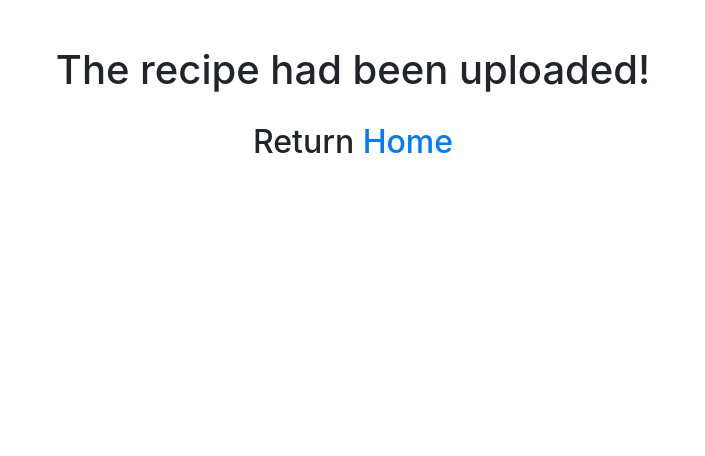
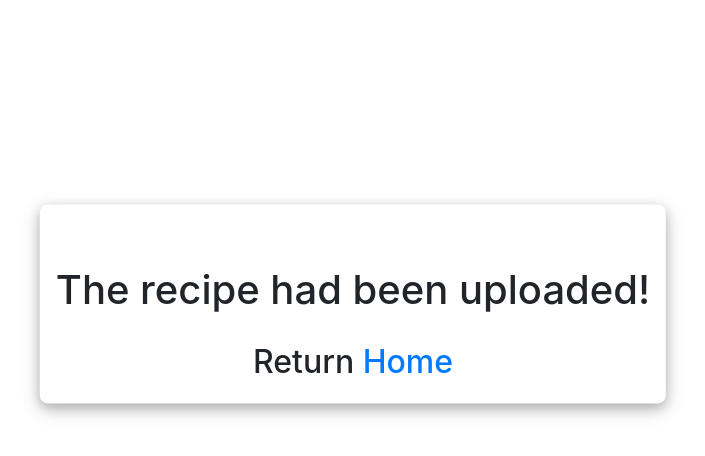
Before and after one commit to SiliconNights/SiliconNights, a Django app: template Silicon_Kooking_Src/src/templates/recipes/uploaded.html in a window 1280 px wide. Shown: the part 96-552 px from the top of the page, without its empty margins (287-992 px from the left). Run offline with Django 3.2, Linux system fonts and the light colour scheme; the template is opened without the code that fills it, so the values that code supplies are empty; some libraries are stand-ins or nearby versions.

Commit message:
Added box for logged out and recipe uploaded confimation pages so they show up against the backround

```diff
--- a/Silicon_Kooking_Src/src/templates/recipes/uploaded.html
+++ b/Silicon_Kooking_Src/src/templates/recipes/uploaded.html
@@ -1,7 +1,55 @@
 {%extends "header.html"%}
 
 {% block body %}
+<link rel="stylesheet" src="css/login.css" type = "text/css"/>
 
+	<style type="text/css">
+
+	 body {
+	    font-family:font-family: Arial, Helvetica, sans-serif;
+	}
+
+	#container {
+
+    position: absolute;
+    top: 50%;
+    left: 50%;
+    margin-right: -50%;
+    transform: translate(-50%, -50%) }
+
+	P{text-align: center}
+
+
+
+
+spaceLine {
+        white-space:pre-line;
+    }
+
+	div.box {
+        width: 100%;
+		border-radius: .5em;
+		 padding: 1em;
+		border-color: black;
+        box-shadow: 0 4px 11px 0 rgba(0, 0, 0, 0.2), 0 6px 20px 0 rgba(0, 0, 0, 0.19);
+
+
+    }
+
+
+	div.BackColor {
+    background-color: white;
+}
+
+#clear {
+    clear: both;
+}
+
+</style>
+
+<body class="body" style="background-color:white">
+	<div id = "container" >
+		<div class = "box">
 			<br>
 			<br>
 
@@ -10,5 +58,8 @@
 			  <br>
 			  <h2>Return <a href="/">Home</a></h2>
 			</center>
+		</div>
+	</div>
+</body>
 
 {% endblock %}
```
Also changed, not shown: Silicon_Kooking_Src/src/templates/registration/logged_out.html (+51 -0 lines). Lines whose indentation alone changed are shown as unchanged.
